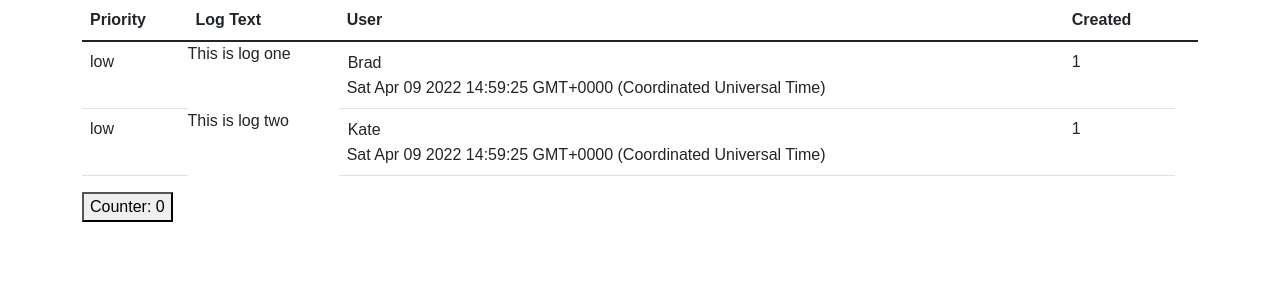
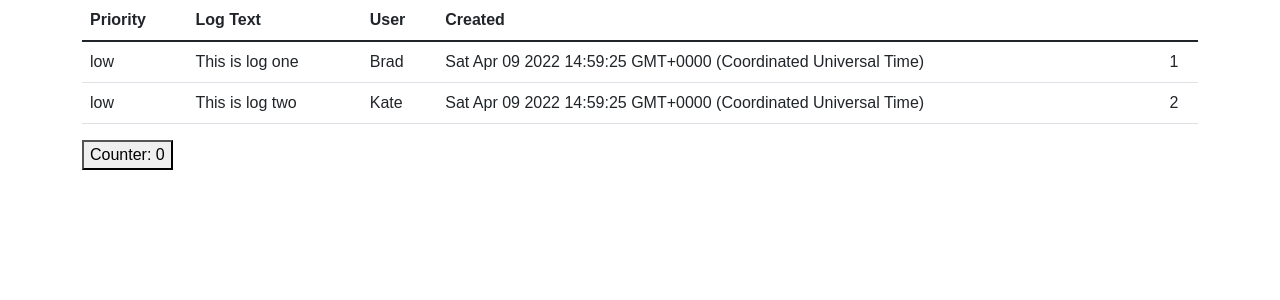
Before and after one commit to badraynold/electron-react, a React app: page / in a window 1280 px wide. Shown: the top 300 px of the page. Built offline with nearby package versions, Linux system fonts and the light colour scheme; the HTML template or start-up script is replaced by a standard one.

Commit message:
fixes LogItem

```diff
--- a/src/components/App.js
+++ b/src/components/App.js
@@ -14,7 +14,7 @@ const App = () => {
       created: new Date().toString(),
     },
     {
-      id: 1,
+      id: 2,
       text: "This is log two",
       priority: "low",
       user: "Kate",
@@ -36,7 +36,7 @@ const App = () => {
         </thead>
         <tbody>
           {logs.map((item) => (
-            <LogItem item={item} />
+            <LogItem key={item.id} item={item} />
           ))}
         </tbody>
       </Table>
--- a/src/components/LogItem.js
+++ b/src/components/LogItem.js
@@ -2,13 +2,11 @@ import React from "react";
 
 const LogItem = ({ item }) => {
   return (
-    <tr key={item.id}>
+    <tr>
       <td>{item.priority}</td>
-      {item.text}
-      <td>
-        <td>{item.user}</td>
-        {item.created}
-      </td>
+      <td>{item.text}</td>
+      <td>{item.user}</td>
+      <td>{item.created}</td>
       <td>{item.id}</td>
     </tr>
   );
```
